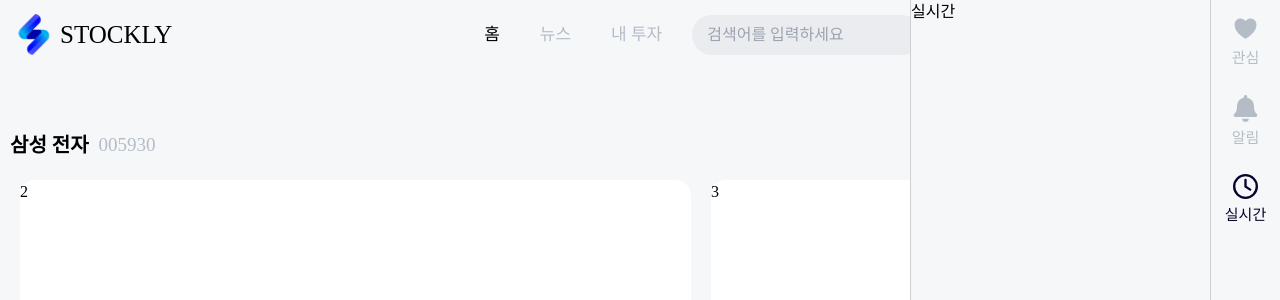
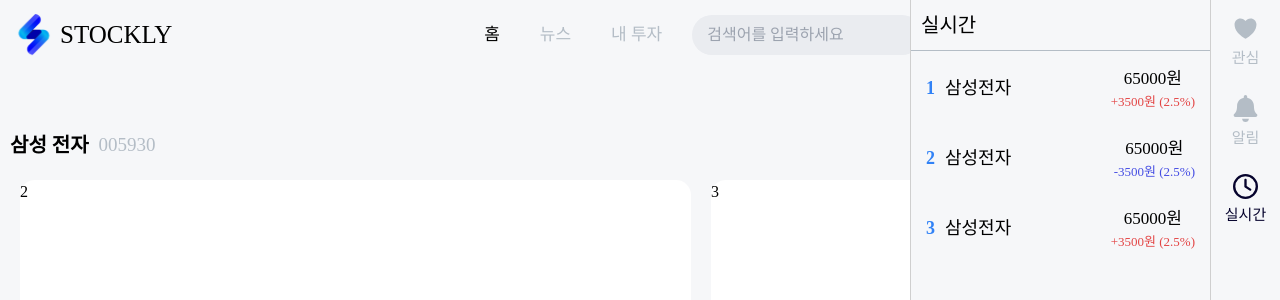
Before and after one commit to sykang519/StocklyFrontend, a React (Vite) app: page /details in a window 1280 px wide. Both pictures are taken after a click on the button "실시간". Shown: the top 300 px of the page. Built offline with nearby package versions, Linux system fonts and the light colour scheme; a web font is replaced by a local one.

Commit message:
feat: 메뉴바 실시간 리스트 컴포넌트 생성

```diff
--- a/src/components/menuBar/MenuBarChartContent.tsx
+++ b/src/components/menuBar/MenuBarChartContent.tsx
@@ -1,8 +1,33 @@
 function MenuBarChartContent() {
+  const live_list = [
+    { company_name: '삼성전자', price: 65000, fluctuation_rate: 2.5, fluctuation_price: 3500 },
+    { company_name: '삼성전자', price: 65000, fluctuation_rate: 2.5, fluctuation_price: -3500 },
+    { company_name: '삼성전자', price: 65000, fluctuation_rate: 2.5, fluctuation_price: 3500 },
+  ];
+
   return (
-    <>
-      <div>실시간</div>
-    </>
+    <div>
+      <div className="p-[10px] text-[20px]">실시간</div>
+      <hr className="w-[100%] border-font-gray" />
+      <div>
+        {live_list.map((live, index) => (
+          <div className="flex justify-between items-center m-[5px]">
+            <div className="m-[10px] text-[18px] flex">
+              <p className="mr-[10px] text-MainBlue font-bold">{index + 1}</p>
+              {live.company_name}
+            </div>
+            <div className="flex flex-col jsutify-center items-center m-[10px]">
+              <div className="text-[17px]">{live.price}원</div>
+              <div className={`text-[13px] font-thin ${live.fluctuation_price > 0 ? 'text-up' : 'text-down'}`}>
+                {live.fluctuation_price > 0 ? "+" : ""}
+                {live.fluctuation_price}원
+                ({live.fluctuation_rate}%)
+              </div>
+            </div>
+          </div>
+        ))}
+      </div>
+    </div>
   );
 }
 
```
